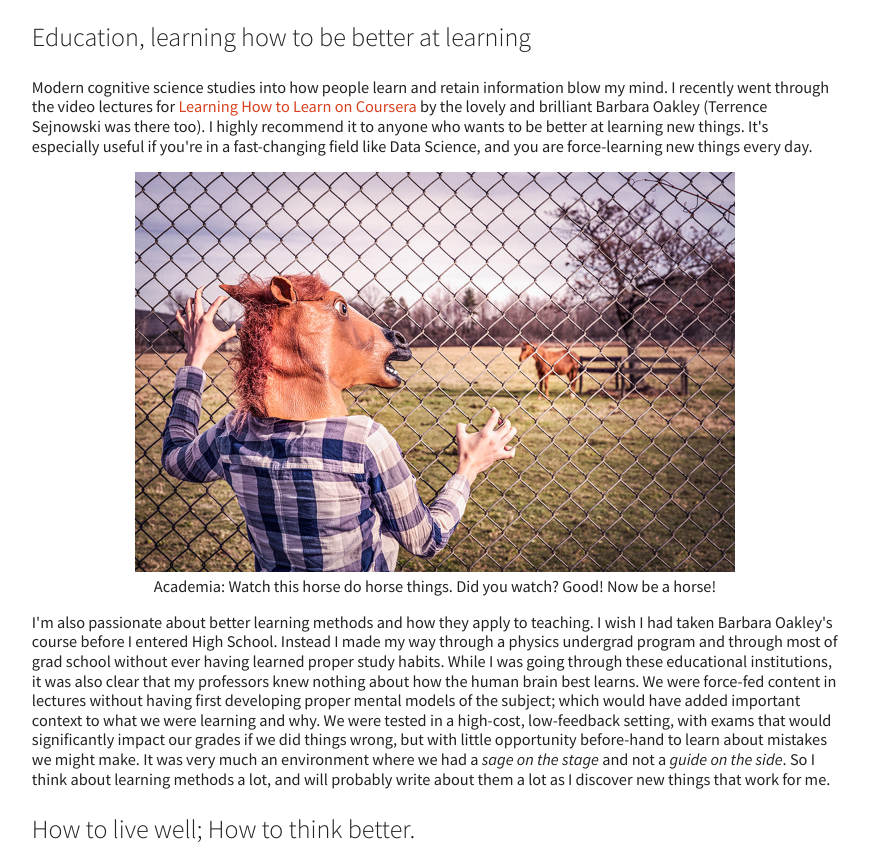
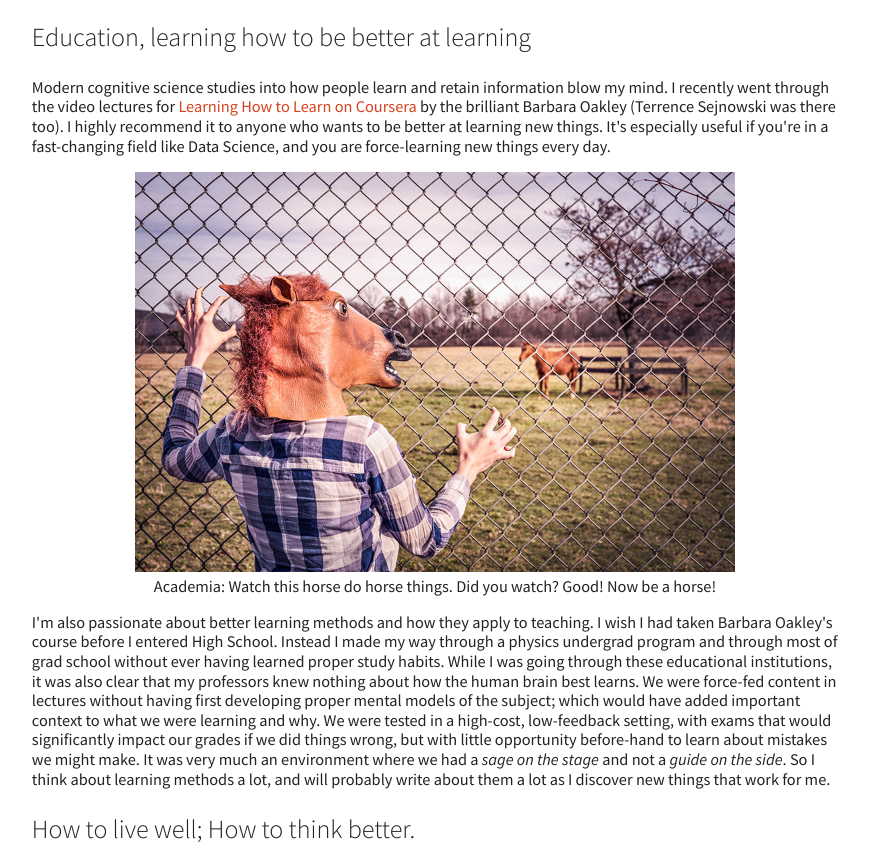
Before and after one commit to SeanRGB/SeanRGB.github.io, a plain HTML site: page ThisIsMyBlog.html in a window 1280 px wide. Shown: the part 945-1811 px from the top of the page, without its empty margins (365-1234 px from the left). Drawn offline with Linux system fonts and the light colour scheme; a script that the page names is missing.

Commit message:
typo fix

```diff
--- a/ThisIsMyBlog.html
+++ b/ThisIsMyBlog.html
@@ -65,7 +65,7 @@
 <p>Most of this blog will be about data science. I love doing data science projects in Python, but I don't like the idea that I'm not really documenting what I work on or how far I get. I'll remedy that with this blog. Expect Python, expect Juptyer notebooks, expect pretty figures and plots of things that you probably don't care about.</p>
 <p>I'm also going to copy something that <a href="http://danielfrg.com/">Daniel Rodriguez</a> has been doing on his blog. Daniel calls it ReproduceIt, where he takes some data science project he found online (often from <a href="http://fivethirtyeight.com/">FiveThirtyEight</a>) and <i>reproduces it</i> using Python tools that he is familiar with using. My plan is to find data science projects of my own to reproduce, but also to maybe reproduce some of the ones Daniel has already done: Re-ReproduceIt, if you like.</p>
 <h3>Education, learning how to be better at learning</h3>
-<p>Modern cognitive science studies into how people learn and retain information blow my mind. I recently went through the video lectures for <a href="https://www.coursera.org/learn/learning-how-to-learn">Learning How to Learn on Coursera</a> by the lovely and brilliant Barbara Oakley (Terrence Sejnowski was there too). I highly recommend it to anyone who wants to be better at learning new things. It's especially useful if you're in a fast-changing field like Data Science, and you are force-learning new things every day.</p>
+<p>Modern cognitive science studies into how people learn and retain information blow my mind. I recently went through the video lectures for <a href="https://www.coursera.org/learn/learning-how-to-learn">Learning How to Learn on Coursera</a> by the brilliant Barbara Oakley (Terrence Sejnowski was there too). I highly recommend it to anyone who wants to be better at learning new things. It's especially useful if you're in a fast-changing field like Data Science, and you are force-learning new things every day.</p>
 <p><center><figuer>
 <img src="./imgs/259_1.jpg" alt="Academia" style="width:600px">
 <figcaption>Academia: Watch this horse do horse things. Did you watch? Good! Now be a horse!</figcaption>
```
